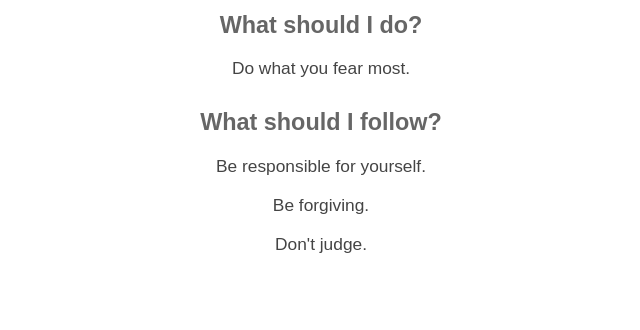
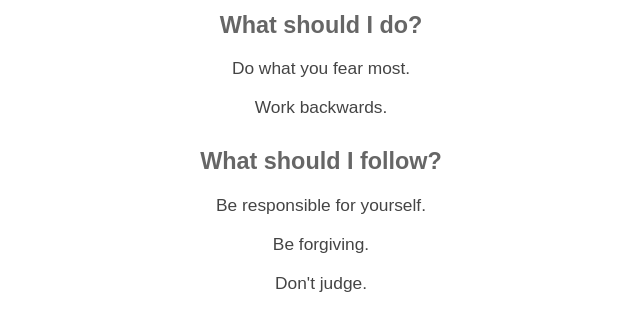
Before and after one commit to lastomato/lastomato.github.io, a plain HTML site: page life.html in a window 1280 px wide. Shown: the whole page, without its empty margins (319-959 px from the left). Drawn offline with Linux system fonts and the light colour scheme.

Commit message:
Work backwards

```diff
--- a/life.html
+++ b/life.html
@@ -15,6 +15,7 @@
       <div style="line-height: 25%;">
         <h3>What should I do?</h3>
         <p>Do what you fear most.</p>
+        <p>Work backwards.</p>
       </div>
 
       <div style="line-height: 25%;">
```
